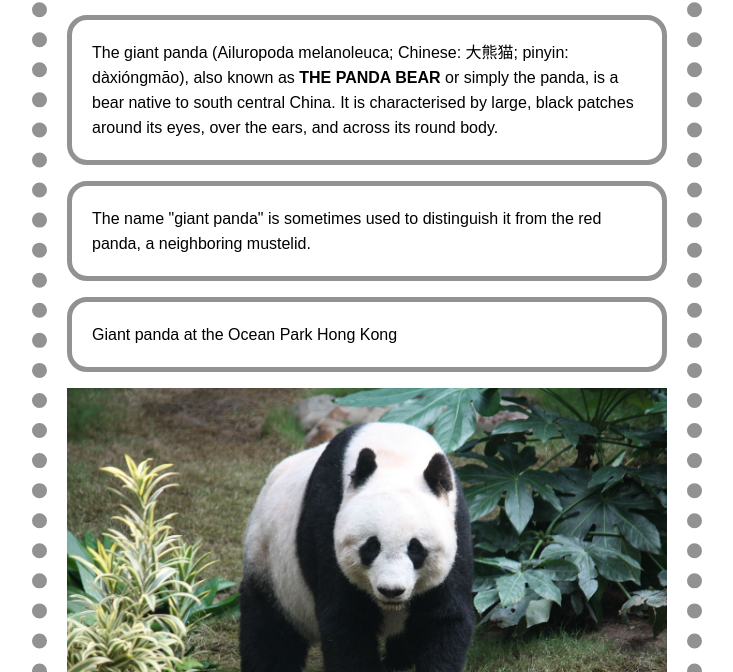
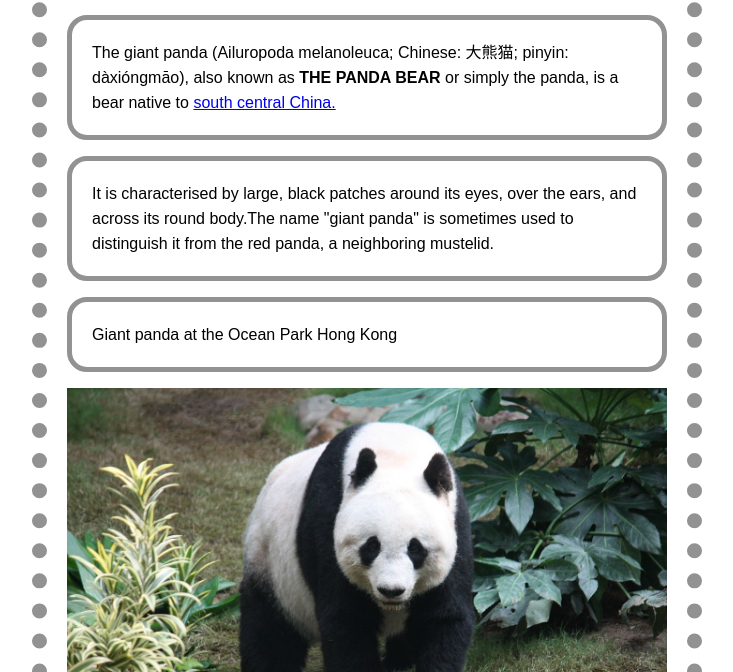
Before and after one commit to MetinAkbal/GiantPanda, a plain HTML site: page Index.html in a window 1280 px wide. Shown: the part 128-800 px from the top of the page, without its empty margins (273-1006 px from the left). Drawn offline with Linux system fonts and the light colour scheme.

Commit message:
Länk
(cherry picked from commit ef926735cab352950a12af5a5a1b34b69714d75d)

```diff
--- a/Index.html
+++ b/Index.html
@@ -14,10 +14,10 @@
       <h1>Giant Panda</h1>
 
       <p>
-            The giant panda (Ailuropoda melanoleuca; Chinese: 大熊猫; pinyin: dàxióngmāo), also known as <b>THE PANDA BEAR</b> or simply the panda, is a bear native to south central China. It is characterised by large, black patches around its eyes, over the ears, and across its round body.
+            The giant panda (Ailuropoda melanoleuca; Chinese: 大熊猫; pinyin: dàxióngmāo), also known as <b>THE PANDA BEAR</b> or simply the panda, is a bear native to <a href="https://en.wikipedia.org/wiki/South_Central_China">south central China.</a>
       </p>
       <p>
-            The name "giant panda" is sometimes used to distinguish it from the red panda, a neighboring mustelid.
+            It is characterised by large, black patches around its eyes, over the ears, and across its round body.The name "giant panda" is sometimes used to distinguish it from the red panda, a neighboring mustelid.
       </p>
 
       <p>Giant panda at the Ocean Park Hong Kong</p>
```
